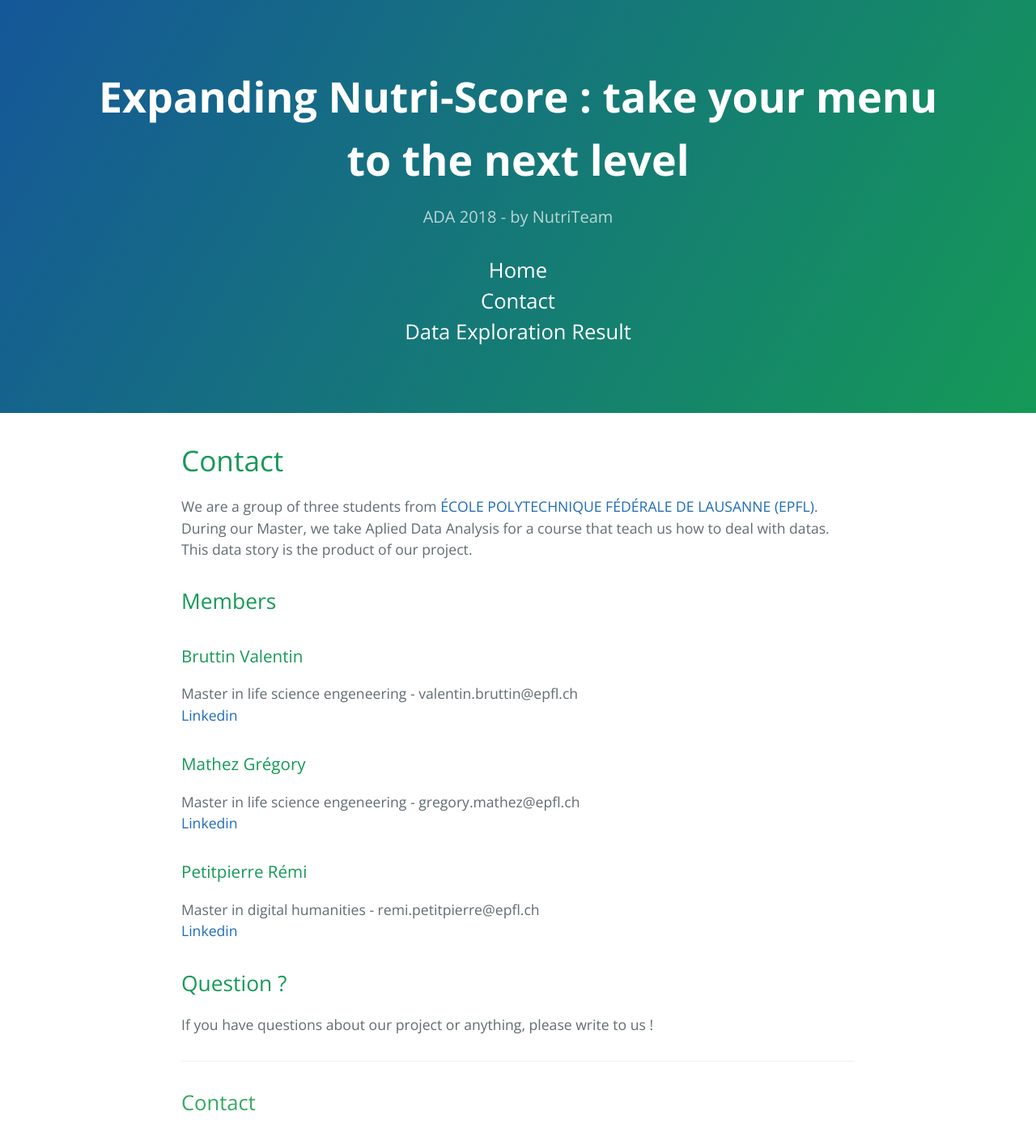
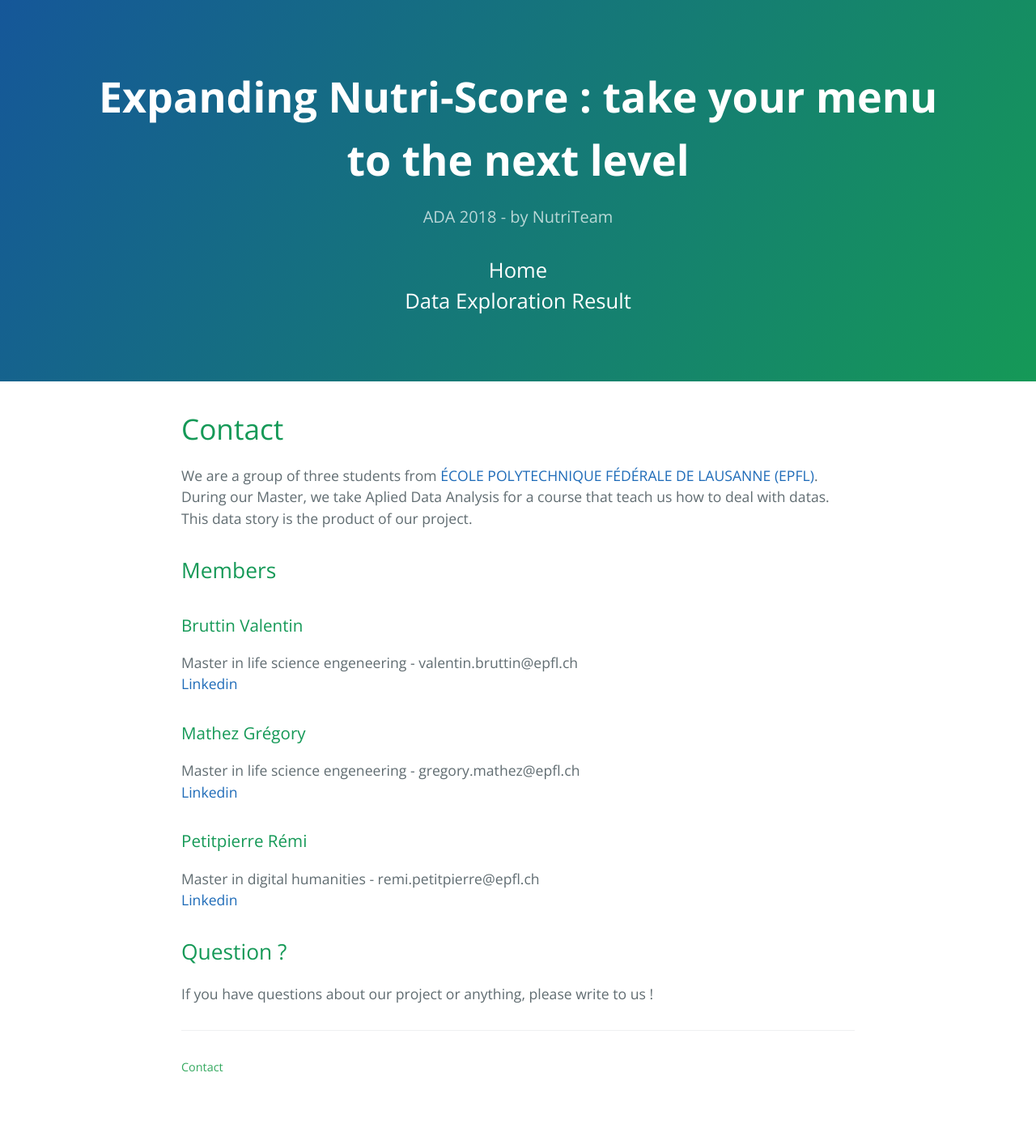
Before and after one commit to NutriTeam/Nutri_Score, a Jekyll site: the page built from contact.md, in a window 1280 px wide. Shown: the whole page at 81% size. Built offline with Jekyll 4.4.1, drawn with Linux system fonts in a browser that asks for light colours; our own code applies the rules of GitHub Pages for plain Markdown files; after the commit the page ends 1361 px from its top, so only the background shows below that.

Commit message:
Update default.html

```diff
--- a/_layouts/default.html
+++ b/_layouts/default.html
@@ -16,7 +16,6 @@
       <h2 class="project-tagline">{{ site.description | default: site.github.project_tagline }}</h2>
       <nav>
         <a href="./home.html" style="font-size:160%;color:white">Home</a><br>
-        <a href="./contact.html" style="font-size:160%;color:white">Contact</a><br>
         <a href="./Milestone_2.html" style="font-size:160%;color:white">Data Exploration Result</a><br>
       </nav>
     </header>
@@ -25,7 +24,7 @@
       {{ content }}
 
       <footer class="site-footer">
-        <a href="./contact.html" style="font-size:160%;color:#34A95F">Contact</a><br>
+        <a href="./contact.html" style="font-size:90%;color:#34A95F">Contact</a><br>
       </footer>
     </main>
   </body>
```
